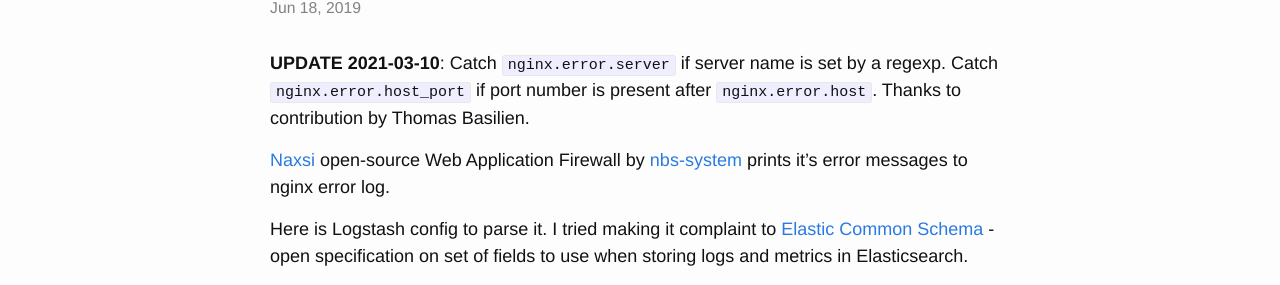
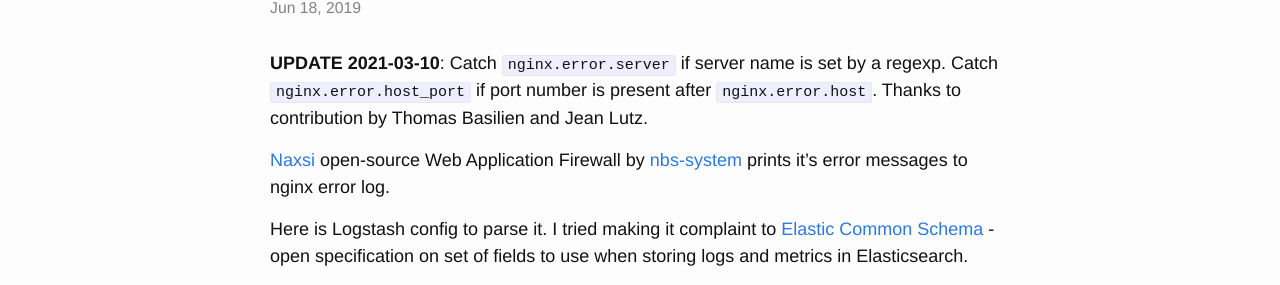
Before and after one commit to selivan/selivan.github.io, a Jekyll site: the page built from _posts/2019-06-18-logstash-parse-naxsi-logs.md, in a window 1280 px wide and 900 px high. Shown: the part 231-516 px from the top of the window. Built offline with Jekyll 4.4.1, drawn with Linux system fonts in a browser that asks for light colours.

Commit message:
update 2019-06-18-logstash-parse-naxsi-logs

```diff
--- a/_posts/2019-06-18-logstash-parse-naxsi-logs.md
+++ b/_posts/2019-06-18-logstash-parse-naxsi-logs.md
@@ -4,7 +4,7 @@
 tags: [logstash,grok,nginx,naxsi]
 ---
 
-**UPDATE 2021-03-10**: Catch `nginx.error.server` if server name is set by a regexp. Catch `nginx.error.host_port` if port number is present after `nginx.error.host`. Thanks to contribution by Thomas Basilien.
+**UPDATE 2021-03-10**: Catch `nginx.error.server` if server name is set by a regexp. Catch `nginx.error.host_port` if port number is present after `nginx.error.host`. Thanks to contribution by Thomas Basilien and Jean Lutz.
 
 [Naxsi](https://github.com/nbs-system/naxsi) open-source Web Application Firewall by [nbs-system](https://www.nbs-system.com/en/) prints it's error messages to nginx error log.
 
```
